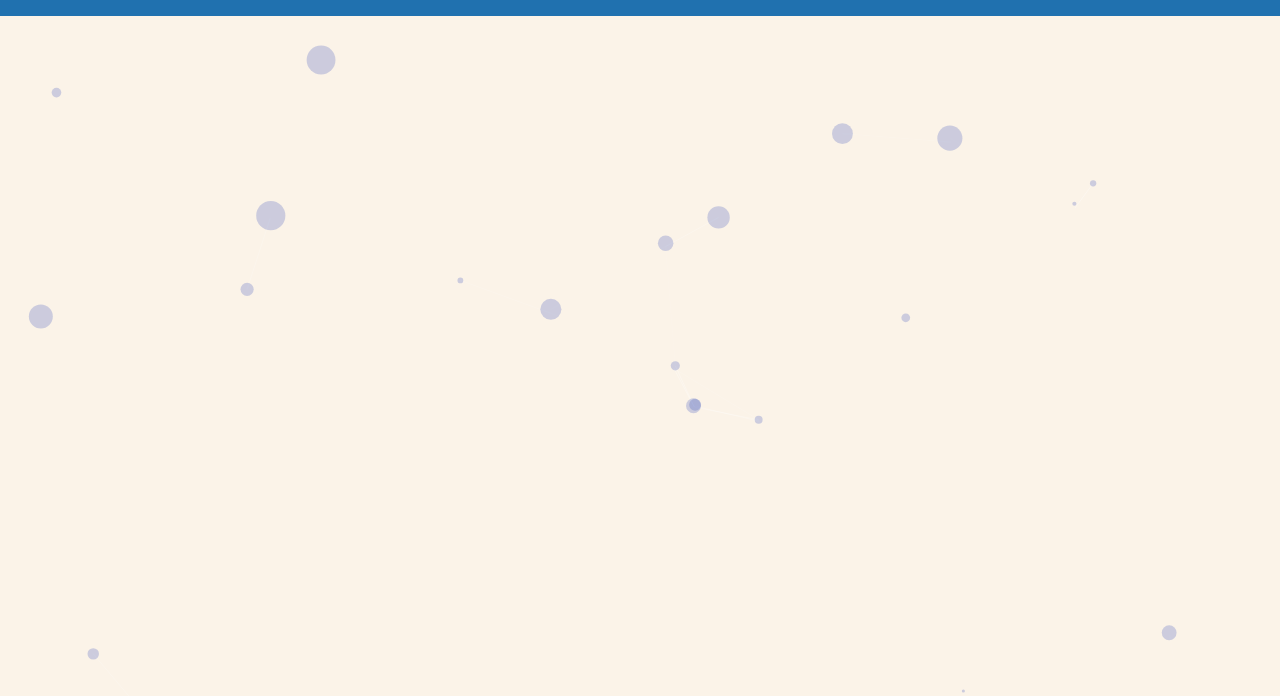
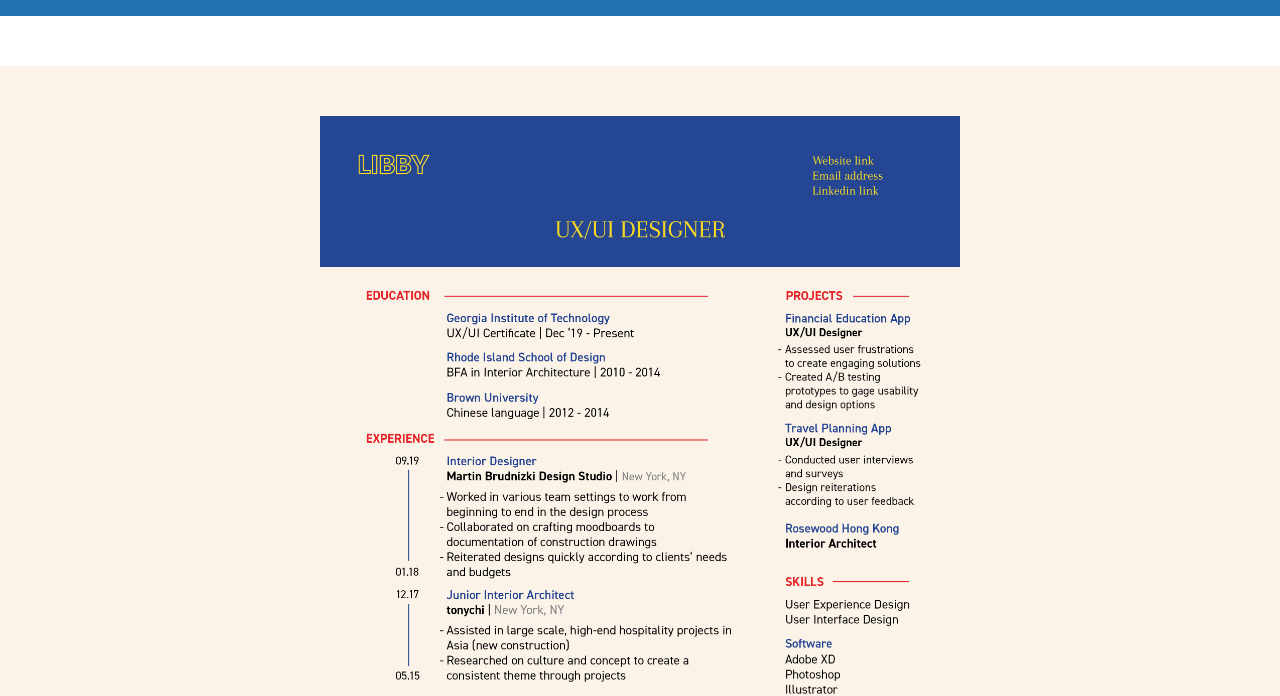
Before and after one commit to lililibsterr/UX_UI_HW_19, a plain HTML site: page resume.html in a window 1280 px wide. Shown: the part 90-786 px from the top of the page. Drawn offline with Linux system fonts and the light colour scheme; files whose address does not match are found by name.

Commit message:
Got rid of the Particles for now
*Still trying to put together the particles behind the resume image...

```diff
--- a/css/resume.css
+++ b/css/resume.css
@@ -53,7 +53,7 @@ li{list-style:none}
     background-color: #FBF3E8;
     height: 1200px;
     margin-top: 0px;
-    background: url(../images/Resume.JPG) no-repeat;
+    /* background: url(../images/Resume.JPG) no-repeat; */
     background-size: 500px;
     /* z-index: 100; */
 }
@@ -61,7 +61,7 @@ li{list-style:none}
 .image {
     width: 50%;
     height: auto;
-    margin: 100px 25% 25px 25%;
+    margin: 50px 25% 25px 25%;
     /* background-color: #FBF3E8; */
     /* background: url(../images/Resume.JPG) no-repeat;
     background-size: 500px;
--- a/resume.html
+++ b/resume.html
@@ -23,10 +23,10 @@
         </nav>
     </header>
     <!-- RESUME -->
-    <div id="particles-js"></div>
+    <!-- <div id="particles-js"></div> -->
     <div id="resume">
         <div class="image"></div>
-        <!-- <img class="image" src="images/Resume.JPG"> -->
+        <img class="image" src="images/Resume.JPG">
         <button>DOWNLOAD RÉSUMÉ</button>
     </div>
 
@@ -36,14 +36,14 @@
     </div>  -->
 
     <!-- particles.js container -->
-    <div id="particles-js"></div>
+    <!-- <div id="particles-js"></div> -->
 
     <!-- scripts -->
     <script src="particles.js"></script>
     <script src="Javascript/app.js"></script>
 
 <!-- stats.js -->
-<script>
+<!-- <script>
     var count_particles, stats, update;
     stats = new Stats;
     stats.setMode(0);
@@ -59,7 +59,7 @@
         }
         requestAnimationFrame(update);
     };
-    requestAnimationFrame(update);
+    requestAnimationFrame(update); -->
 </script>
 
     <!--FOOTER-->
```
